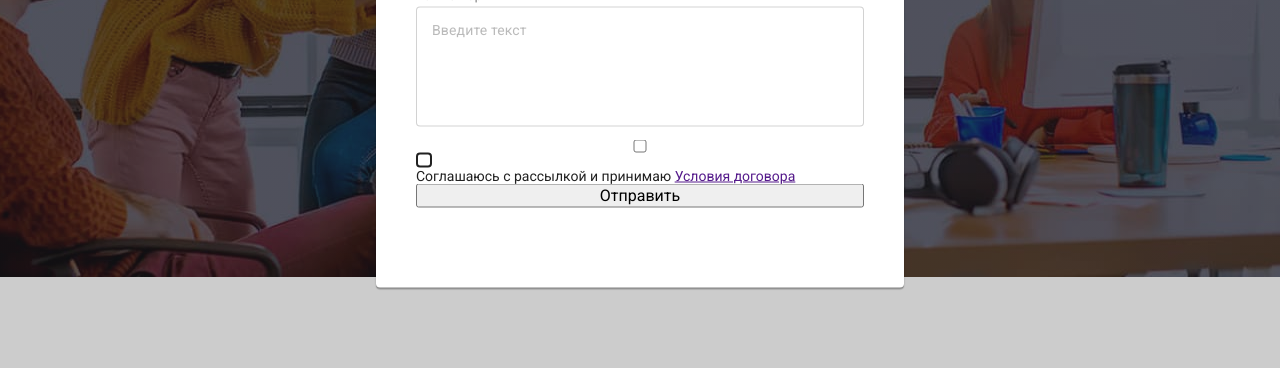
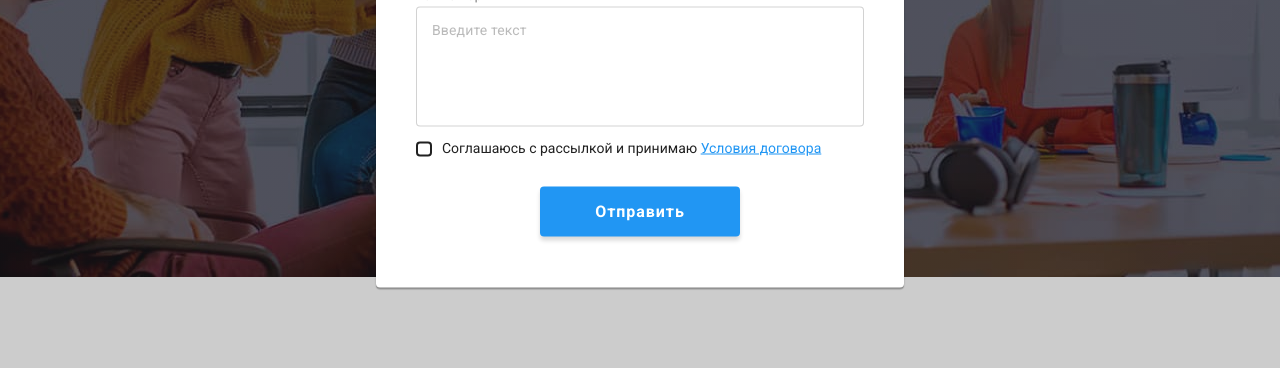
Before and after one commit to MAKCIMELIANO/goit-markup-hw-06, a plain HTML site: page index.html in a window 1280 px wide. Shown: the part 403-771 px from the top of the page. Drawn offline with nearby package versions, Linux system fonts and the light colour scheme.

Commit message:
правки

```diff
--- a/css/styles.css
+++ b/css/styles.css
@@ -870,18 +870,70 @@ ol {
 .modal-form-checkbox-desc {
   font-weight: 400;
   font-size: 14px;
+  margin-bottom: 30px;
 }
 
 .modal-form-checkbox-desc::before {
-  display: block;
+  display: inline-block;
+  vertical-align: middle;
   content: '';
   width: 16px;
   height: 15px;
   border: 2px solid #212121;
   border-radius: 4px;
   cursor: pointer;
+  margin-right: 10px;
 }
 
 .modal-form-check:checked + .modal-form-checkbox-desc::before {
   background-image: url(../imges/icon-check.svg);
+  background-position: 50% 50%;
+  background-size: cover;
+  /* fill: #2196f3; */
 }
+
+.modal-form-check:focus + .modal-form-checkbox-desc::before {
+  outline: 1px solid rgba(33, 150, 243, 0.9);
+}
+
+.visually-hidden {
+  position: absolute !important;
+  clip: rect(1px 1px 1px 1px);
+  clip: rect(1px, 1px, 1px, 1px);
+  padding: 0 !important;
+  border: 0 !important;
+  height: 1px !important;
+  width: 1px !important;
+  overflow: hidden;
+}
+
+.modal-form-checkbox-link {
+  color: #2196f3;
+}
+
+.modal-form-btn {
+  font-family: inherit;
+  color: #ffffff;
+  background-color: #2196f3;
+  font-weight: 700;
+  font-size: 16px;
+  line-height: 1.87;
+  align-items: center;
+  text-align: center;
+  letter-spacing: 0.06em;
+  padding: 10px 55px 10px 55px;
+  background: #2196f3;
+  box-shadow: 0px 4px 4px rgba(0, 0, 0, 0.15);
+  border-radius: 4px;
+  border: 0;
+  cursor: pointer;
+  transition: background-color 250ms linear;
+  margin-left: auto;
+  margin-right: auto;
+}
+
+.modal-form-btn:hover,
+.modal-form-btn:focus {
+  background-color: #188ce8;
+  box-shadow: 0px 4px 4px rgba(0, 0, 0, 0.15);
+}
--- a/index.html
+++ b/index.html
@@ -428,7 +428,7 @@
                     Комментарий
                     <textarea name="user-message" class="modal-form-message" placeholder="Введите текст"></textarea>
                 </label>
-                <input type="checkbox" name="user-policy" class="modal-form-check" id="user-policy">
+                <input type="checkbox" name="user-policy" class="modal-form-check visually-hidden" id="user-policy">
                 <label for="user-policy" class="modal-form-checkbox-desc">Соглашаюсь с рассылкой и принимаю <a href="" class="modal-form-checkbox-link">Условия договора</a></label>
                 <button type="submit" class="modal-form-btn">Отправить</button>
             </form>
```
